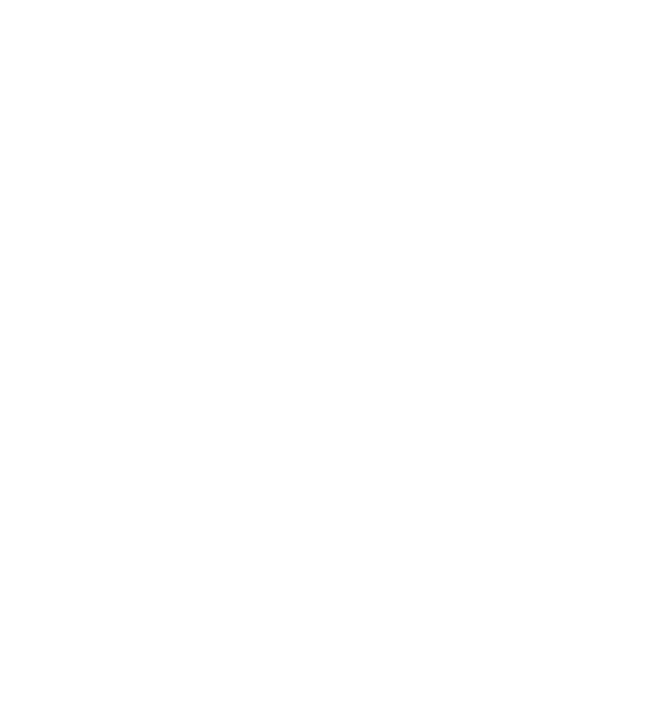
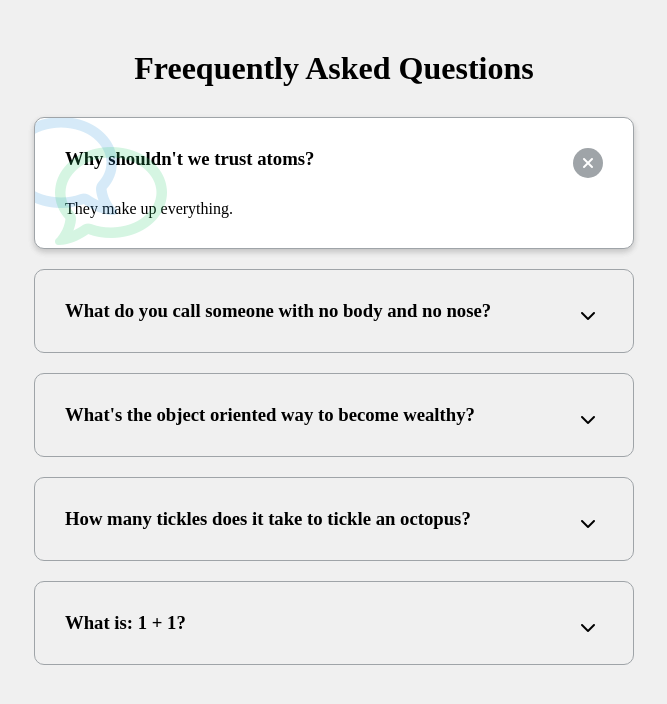
Before and after one commit to Subhadip90/Basic-JavaScript-Projects, a plain HTML site: page Project 12 - FAQ Collapse/index.html in a window 1280 px wide. Shown: the whole page, without its empty margins (306-973 px from the left). Drawn offline with Linux system fonts and the light colour scheme.

Commit message:
Project 12 Completed

```diff
--- a/Project 12 - FAQ Collapse/index.html
+++ b/Project 12 - FAQ Collapse/index.html
@@ -7,12 +7,78 @@
   <meta name="viewport" content="width=device-width, initial-scale=1.0">
   <link rel="stylesheet" href="./style.css">
   <script src="https://kit.fontawesome.com/5d07aaf423.js" crossorigin="anonymous"></script>
-  <title>Hidden Search Widget</title>
+  <title>FAQ Collapse</title>
 </head>
 
 <body>
+  <h1>Freequently Asked Questions</h1>
+  <div class="faq-container">
+    <div class="faq active">
+      <h3 class="faq-title">
+        Why shouldn't we trust atoms?
+      </h3>
+      <p class="faq-text">
+        They make up everything.
+      </p>
+      <button class="faq-toggle">
+        <i class="fas fa-chevron-down"></i>
+        <i class="fas fa-times"></i>
+      </button>
+    </div>
+
+    <div class="faq">
+      <h3 class="faq-title">
+        What do you call someone with no body and no nose?
+      </h3>
+      <p class="faq-text">
+        Nobody knows.
+      </p>
+      <button class="faq-toggle">
+        <i class="fas fa-chevron-down"></i>
+        <i class="fas fa-times"></i>
+      </button>
+    </div>
+
+    <div class="faq">
+      <h3 class="faq-title">
+        What's the object oriented way to become wealthy?
+      </h3>
+      <p class="faq-text">
+        Inheritance.
+      </p>
+      <button class="faq-toggle">
+        <i class="fas fa-chevron-down"></i>
+        <i class="fas fa-times"></i>
+      </button>
+    </div>
 
 
+    <div class="faq">
+      <h3 class="faq-title">
+        How many tickles does it take to tickle an octopus?
+      </h3>
+      <p class="faq-text">
+        Ten-tickles.
+      </p>
+      <button class="faq-toggle">
+        <i class="fas fa-chevron-down"></i>
+        <i class="fas fa-times"></i>
+      </button>
+    </div>
+
+    <div class="faq">
+      <h3 class="faq-title">
+        What is: 1 + 1?
+      </h3>
+      <p class="faq-text">
+        Depends on who are you asking.
+      </p>
+      <button class="faq-toggle">
+        <i class="fas fa-chevron-down"></i>
+        <i class="fas fa-times"></i>
+      </button>
+    </div>
+  </div>
   <script src="./script.js"></script>
 </body>
 
--- a/Project 12 - FAQ Collapse/script.js
+++ b/Project 12 - FAQ Collapse/script.js
@@ -0,0 +1,7 @@
+const toggles = document.querySelectorAll(".faq-toggle")
+
+toggles.forEach(toggle => {
+  toggle.addEventListener("click", () => {
+    toggle.parentNode.classList.toggle("active")
+  })
+})
--- a/Project 12 - FAQ Collapse/style.css
+++ b/Project 12 - FAQ Collapse/style.css
@@ -0,0 +1,103 @@
+* {
+  box-sizing: border-box;
+}
+
+body {
+  background-color: #f0f0f0;
+}
+
+h1 {
+  margin: 50px 0 30px;
+  text-align: center;
+}
+
+.faq-container {
+  max-width: 600px;
+  margin: 0 auto;
+}
+
+.faq {
+  background-color: transparent;
+  border: 1px solid #9fa4a8;
+  border-radius: 10px;
+  margin: 20px 0;
+  padding: 30px;
+  position: relative;
+  overflow: hidden;
+  transition: 0.3s ease;
+}
+
+.faq.active {
+  background-color: #fff;
+  box-shadow: 0 3px 6px rgba(0, 0, 0, 0.1), 0 3px 6px rgba(0, 0, 0, 0.1);
+}
+
+.faq.active::before,
+.faq.active:after {
+  content: "\f075";
+  font-family: "Font Awesome 5 Free";
+  color: #2ecc71;
+  font-size: 7rem;
+  position: absolute;
+  opacity: 0.2;
+  top: 20px;
+  left: 20px;
+  z-index: 0;
+}
+.faq.active::before {
+  color: #3498db;
+  top: -10px;
+  left: -30px;
+  transform: rotateY(180deg);
+}
+
+.faq-title {
+  margin: 0 35px 0 0;
+}
+
+.faq-text {
+  margin: 30px 0 0;
+  display: none;
+}
+
+.faq.active .faq-text {
+  display: block;
+}
+
+.faq-toggle {
+  background-color: transparent;
+  border-radius: 50%;
+  border: 0;
+  cursor: pointer;
+  display: flex;
+  align-items: center;
+  justify-content: center;
+  font-size: 16px;
+  padding: 0;
+  position: absolute;
+  top: 30px;
+  right: 30px;
+  height: 30px;
+  width: 30px;
+}
+
+.faq-toggle:focus {
+  outline: 0;
+}
+
+.faq-toggle .fa-times {
+  display: none;
+}
+
+.faq.active .faq-toggle .fa-times {
+  color: #fff;
+  display: block;
+}
+
+.faq.active .faq-toggle .fa-chevron-down {
+  display: none;
+}
+
+.faq.active .faq-toggle {
+  background-color: #9fa4a8;
+}
```
